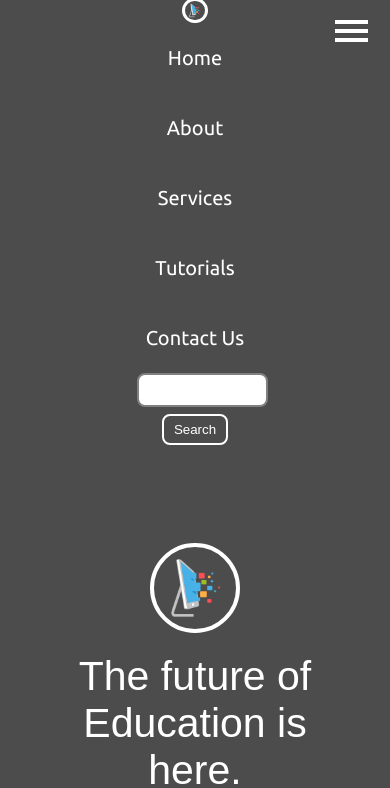
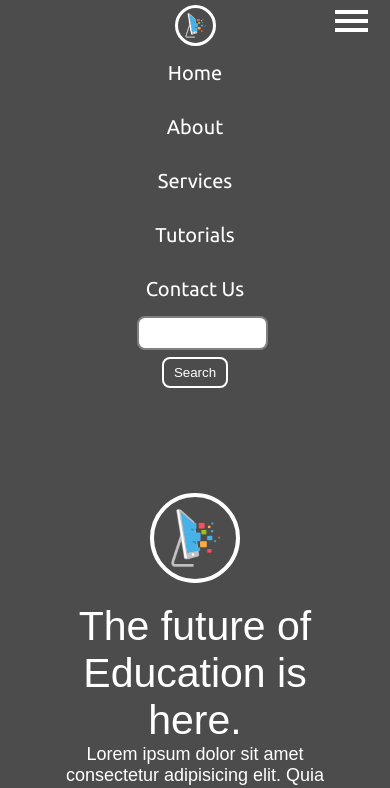
Before and after one commit to vishalj-23/Responsive-website, a plain HTML site: page index.html in a window 390 px wide. Both pictures are taken after a click on the element 351 px from the left and 31 px from the top of the page. Shown: the top 788 px of the page. Drawn offline with nearby package versions, Linux system fonts and the light colour scheme.

Commit message:
header-modification

```diff
--- a/CSS/style.css
+++ b/CSS/style.css
@@ -13,7 +13,7 @@ html {
   align-items: center;
 }
 .logo img {
-  width: 35%;
+  width: 35px;
   border: solid white;
   border-radius: 50px;
 }
@@ -30,10 +30,11 @@ html {
   /* background-color: black; */
   align-items: center;
   display: flex;
+  cursor: pointer;
 }
 .nav-list li {
   list-style: none;
-  padding: 23px 30px;
+  padding: 15px 30px;
 }
 
 .nav-list li a {
@@ -186,7 +187,7 @@ footer {
   display: none;
   position: absolute;
   right: 5%;
-  top: 15px;
+  top: 5px;
   cursor: pointer;
 }
 .line {
@@ -290,7 +291,7 @@ footer {
     flex-direction: column;
   }
   .navbar {
-    height: 450px;
+    height: 400px;
     flex-direction: column;
     transition: all 0.3s ease-out;
   }
@@ -308,7 +309,7 @@ footer {
     display: block;
   }
   .h-nav {
-    height: 62px;
+    height: 42px;
   }
   .v-class {
     opacity: 0;
```
